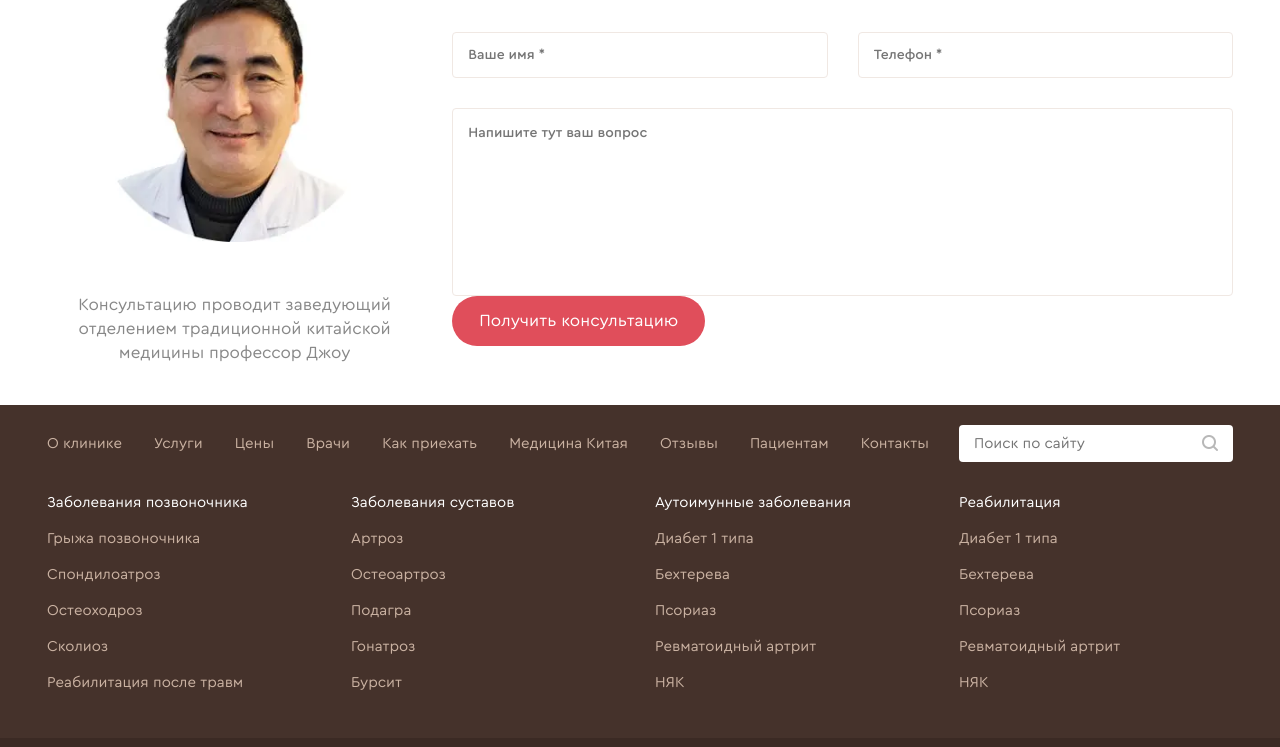
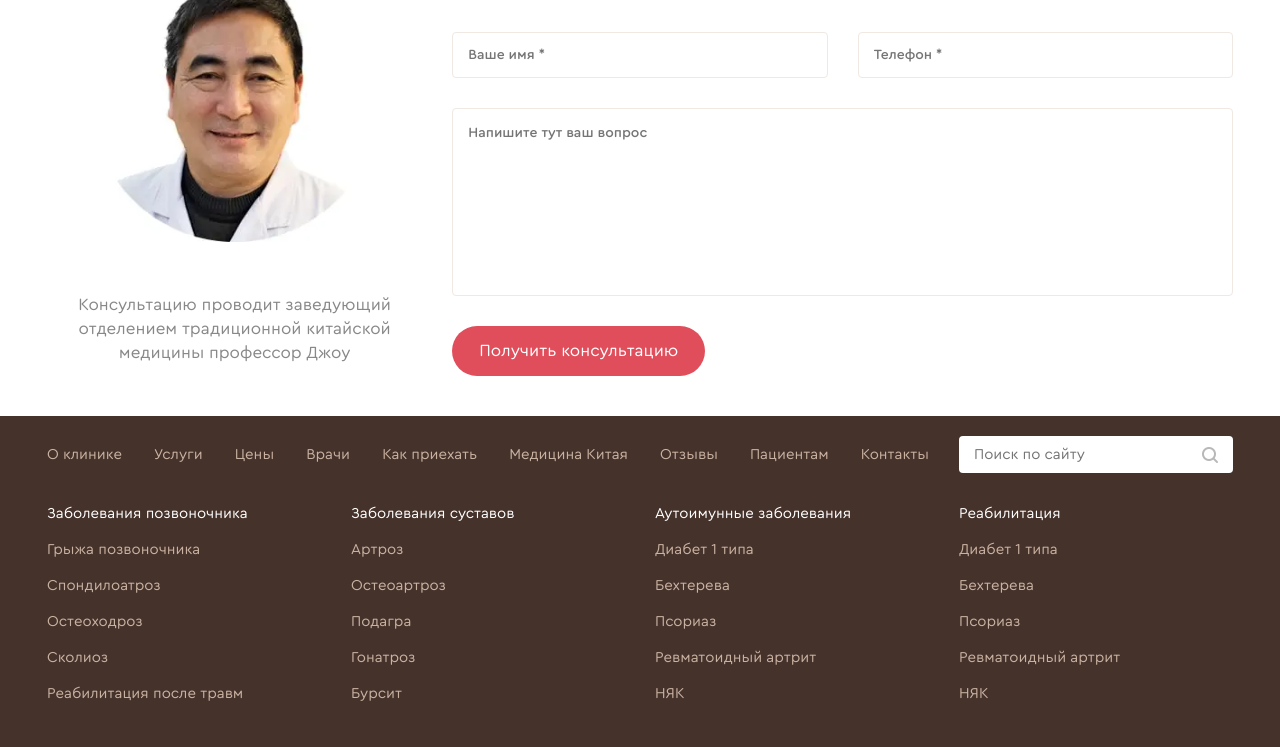
Before and after one commit to m1roku/newRoskit, a plain HTML site: page index.html in a window 1280 px wide. Shown: the part 5104-5851 px from the top of the page. Drawn offline with nearby package versions, Linux system fonts and the light colour scheme.

Commit message:
mainForm fix

```diff
--- a/index.html
+++ b/index.html
@@ -552,7 +552,10 @@
 									<div class="col-xs-12 col-lg-6">
 										<div class="form__group"><input placeholder="Телефон *" required="required" class="form__input" type="text" /></div>
 									</div>
-								</div><textarea placeholder="Напишите тут ваш вопрос" rows="8" class="form__textarea"></textarea>
+									<div class="col-xs-12">
+										<div class="form__group"><textarea placeholder="Напишите тут ваш вопрос" rows="8" class="form__textarea"></textarea></div>
+									</div>
+								</div>
 								<div class="form__footer"><button class="button button_red">Получить консультацию</button></div>
 							</form>
 						</div>
```
